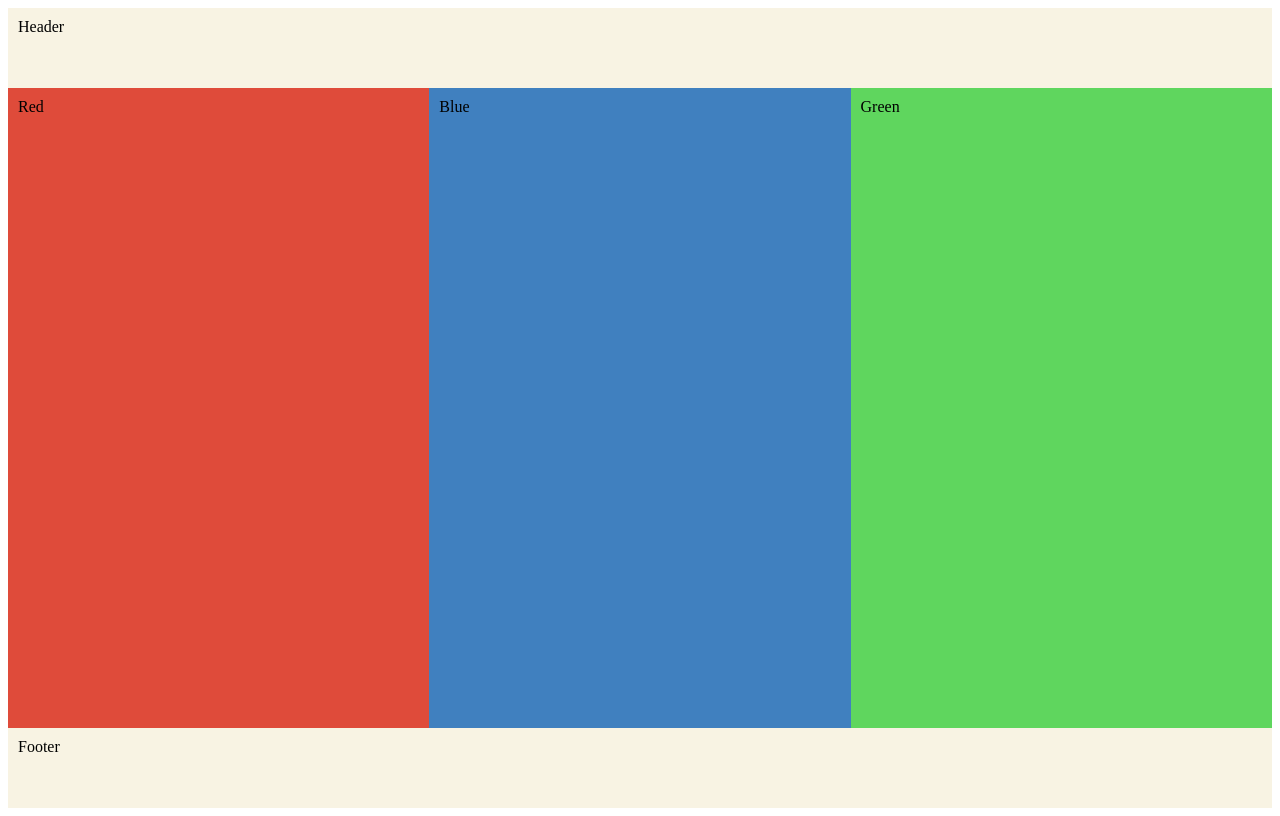
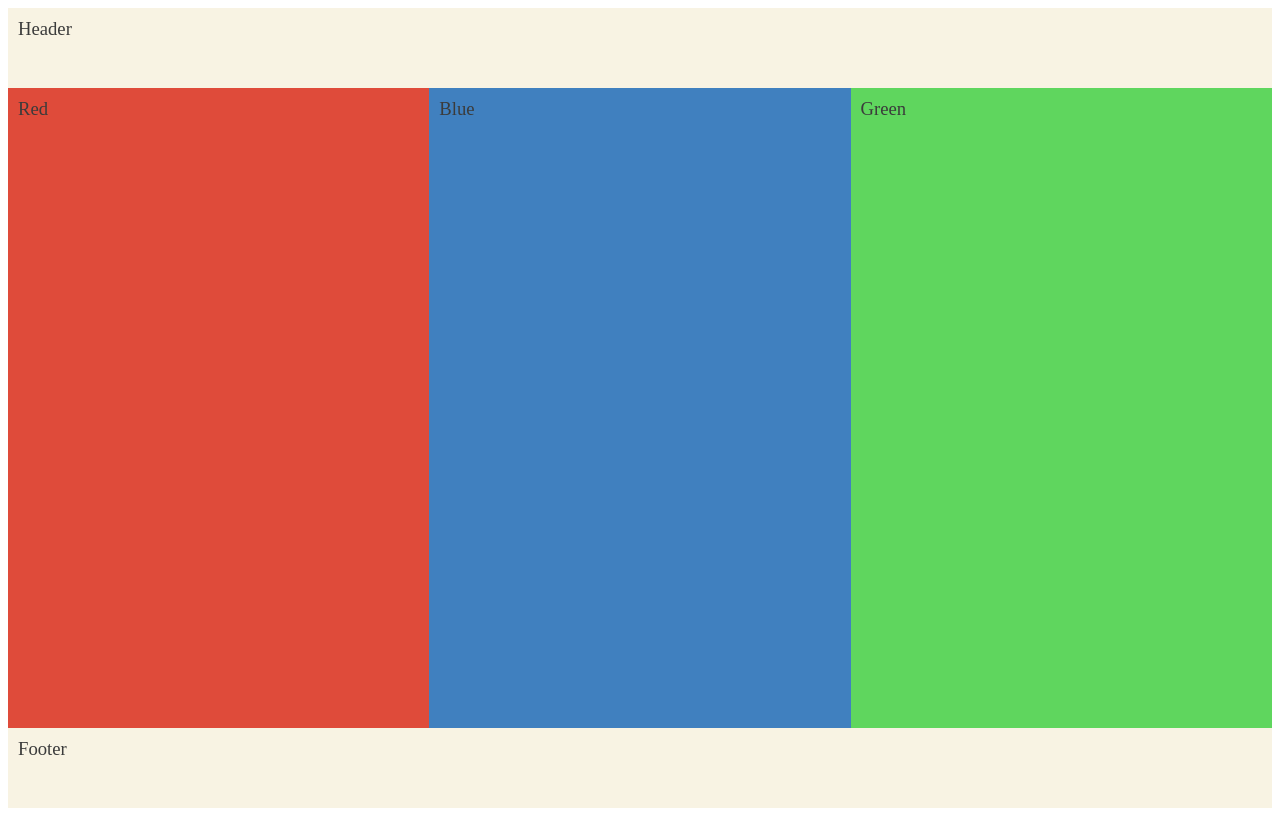
Before and after one commit to crowhead/media_queries_test, a plain HTML site: page index.html in a window 1280 px wide. Drawn offline with Linux system fonts and the light colour scheme.

Commit message:
Media_Queries: text sixe and color change

```diff
--- a/main.css
+++ b/main.css
@@ -4,6 +4,8 @@ body {
 
 p {
   font-family: serif;
+  font-size: 14pt;
+  color: #3b3b3b;
   margin: 10px;
 }
 
```
